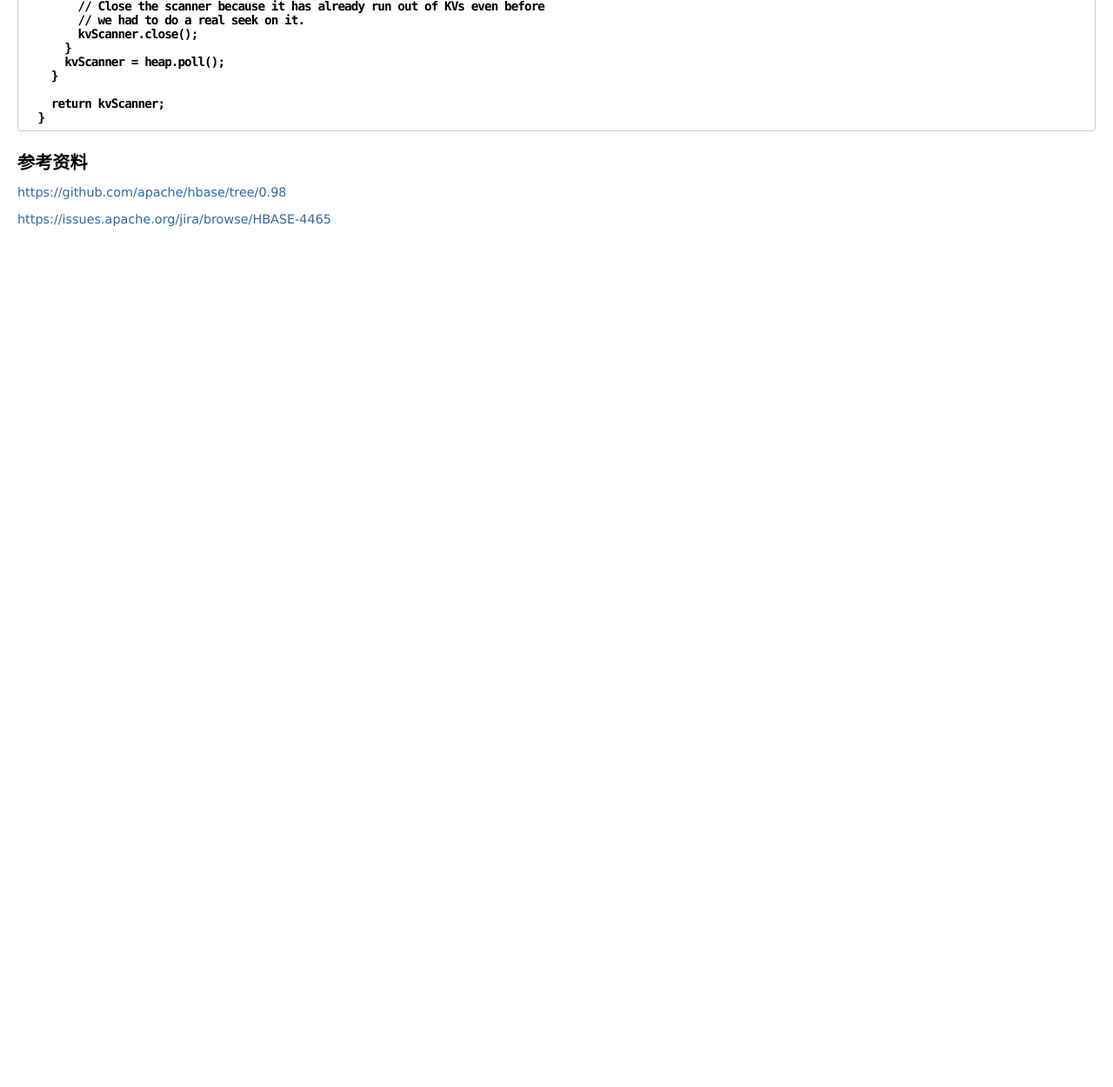
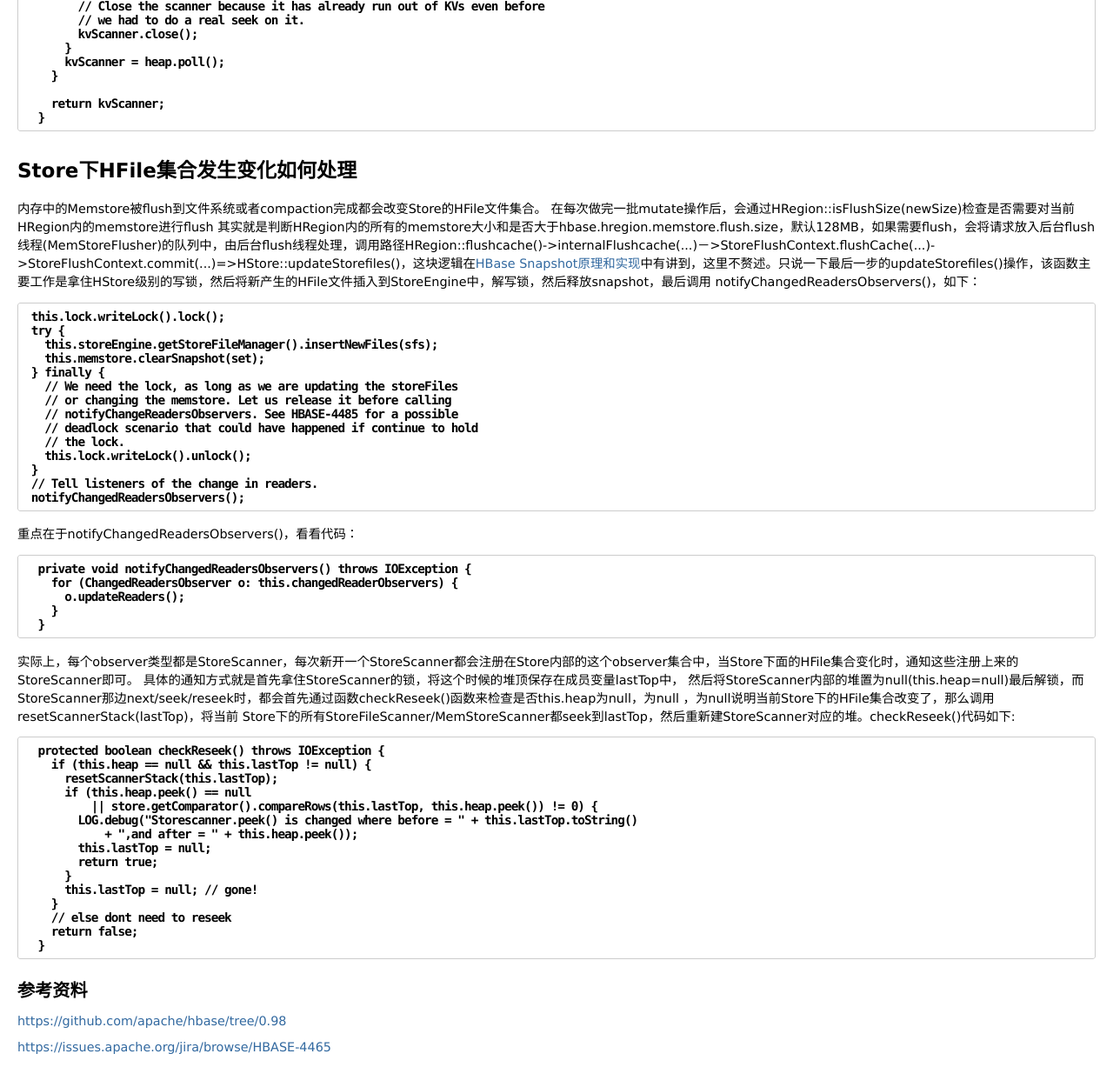
Before and after one commit to foxmailed/foxmailed.github.io, a plain HTML site: page HBase读流程.html in a window 1280 px wide. Shown: the part 5002-6252 px from the top of the page at 87% size. Before the commit the page ends 5302 px from the top, so only its background shows below. Drawn offline with Linux system fonts and the light colour scheme.

Commit message:
add storefile changed section

```diff
--- a/HBase读流程.html
+++ b/HBase读流程.html
@@ -371,6 +371,81 @@ peek()操作非常简单，只需要调用堆的成员变量current的peek()方
 
     return kvScanner;
   }
+</code></pre><h3 id="store下hfile集合发生变化如何处理"><a name="store下hfile集合发生变化如何处理" href="#store下hfile集合发生变化如何处理"></a>Store下HFile集合发生变化如何处理</h3><p>内存中的Memstore被flush到文件系统或者compaction完成都会改变Store的HFile文件集合。
+在每次做完一批mutate操作后，会通过HRegion::isFlushSize(newSize)检查是否需要对当前HRegion内的memstore进行flush
+其实就是判断HRegion内的所有的memstore大小和是否大于hbase.hregion.memstore.flush.size，默认128MB，如果需要flush，会将请求放入后台flush线程(MemStoreFlusher)的队列中，由后台flush线程处理，调用路径HRegion::flushcache()-&gt;internalFlushcache(...)－&gt;StoreFlushContext.flushCache(...)-&gt;StoreFlushContext.commit(...)=&gt;HStore::updateStorefiles()，这块逻辑在<a href="http://www.cnblogs.com/foxmailed/p/3914117.html">HBase Snapshot原理和实现</a>中有讲到，这里不赘述。只说一下最后一步的updateStorefiles()操作，该函数主要工作是拿住HStore级别的写锁，然后将新产生的HFile文件插入到StoreEngine中，解写锁，然后释放snapshot，最后调用
+notifyChangedReadersObservers()，如下：</p><pre><code data-origin="&lt;pre&gt;&lt;code&gt; this.lock.writeLock().lock();
+ try {
+   this.storeEngine.getStoreFileManager().insertNewFiles(sfs);
+   this.memstore.clearSnapshot(set);
+ } finally {
+   // We need the lock, as long as we are updating the storeFiles
+   // or changing the memstore. Let us release it before calling
+   // notifyChangeReadersObservers. See HBASE-4485 for a possible
+   // deadlock scenario that could have happened if continue to hold
+   // the lock.
+   this.lock.writeLock().unlock();
+ }
+ // Tell listeners of the change in readers.
+ notifyChangedReadersObservers();
+&lt;/code&gt;&lt;/pre&gt;"> this.lock.writeLock().lock();
+ try {
+   this.storeEngine.getStoreFileManager().insertNewFiles(sfs);
+   this.memstore.clearSnapshot(set);
+ } finally {
+   // We need the lock, as long as we are updating the storeFiles
+   // or changing the memstore. Let us release it before calling
+   // notifyChangeReadersObservers. See HBASE-4485 for a possible
+   // deadlock scenario that could have happened if continue to hold
+   // the lock.
+   this.lock.writeLock().unlock();
+ }
+ // Tell listeners of the change in readers.
+ notifyChangedReadersObservers();
+</code></pre><p>重点在于notifyChangedReadersObservers()，看看代码：</p><pre><code data-origin="&lt;pre&gt;&lt;code&gt;  private void notifyChangedReadersObservers() throws IOException {
+    for (ChangedReadersObserver o: this.changedReaderObservers) {
+      o.updateReaders();
+    }
+  }
+&lt;/code&gt;&lt;/pre&gt;">  private void notifyChangedReadersObservers() throws IOException {
+    for (ChangedReadersObserver o: this.changedReaderObservers) {
+      o.updateReaders();
+    }
+  }
+</code></pre><p>实际上，每个observer类型都是StoreScanner，每次新开一个StoreScanner都会注册在Store内部的这个observer集合中，当Store下面的HFile集合变化时，通知这些注册上来的StoreScanner即可。
+具体的通知方式就是首先拿住StoreScanner的锁，将这个时候的堆顶保存在成员变量lastTop中，
+然后将StoreScanner内部的堆置为null(this.heap=null)最后解锁，而StoreScanner那边next/seek/reseek时，都会首先通过函数checkReseek()函数来检查是否this.heap为null，为null
+，为null说明当前Store下的HFile集合改变了，那么调用resetScannerStack(lastTop)，将当前
+Store下的所有StoreFileScanner/MemStoreScanner都seek到lastTop，然后重新建StoreScanner对应的堆。checkReseek()代码如下:</p><pre><code data-origin="&lt;pre&gt;&lt;code&gt;  protected boolean checkReseek() throws IOException {
+    if (this.heap == null &amp;amp;&amp;amp; this.lastTop != null) {
+      resetScannerStack(this.lastTop);
+      if (this.heap.peek() == null
+          || store.getComparator().compareRows(this.lastTop, this.heap.peek()) != 0) {
+        LOG.debug(&quot;Storescanner.peek() is changed where before = &quot; + this.lastTop.toString()
+            + &quot;,and after = &quot; + this.heap.peek());
+        this.lastTop = null;
+        return true;
+      }
+      this.lastTop = null; // gone!
+    }
+    // else dont need to reseek
+    return false;
+  }
+&lt;/code&gt;&lt;/pre&gt;">  protected boolean checkReseek() throws IOException {
+    if (this.heap == null &amp;&amp; this.lastTop != null) {
+      resetScannerStack(this.lastTop);
+      if (this.heap.peek() == null
+          || store.getComparator().compareRows(this.lastTop, this.heap.peek()) != 0) {
+        LOG.debug("Storescanner.peek() is changed where before = " + this.lastTop.toString()
+            + ",and after = " + this.heap.peek());
+        this.lastTop = null;
+        return true;
+      }
+      this.lastTop = null; // gone!
+    }
+    // else dont need to reseek
+    return false;
+  }
 </code></pre><h4 id="参考资料"><a name="参考资料" href="#参考资料"></a>参考资料</h4><p><a href="https://github.com/apache/hbase/tree/0.98">https://github.com/apache/hbase/tree/0.98</a></p><p><a href="https://issues.apache.org/jira/browse/HBASE-4465">https://issues.apache.org/jira/browse/HBASE-4465</a></p>
 
 <footer style="position:fixed; font-size:.8em; text-align:right; bottom:0px; margin-left:-25px; height:20px; width:100%;">generated by <a href="http://pad.haroopress.com" target="_blank">haroopad</a></footer>
```
